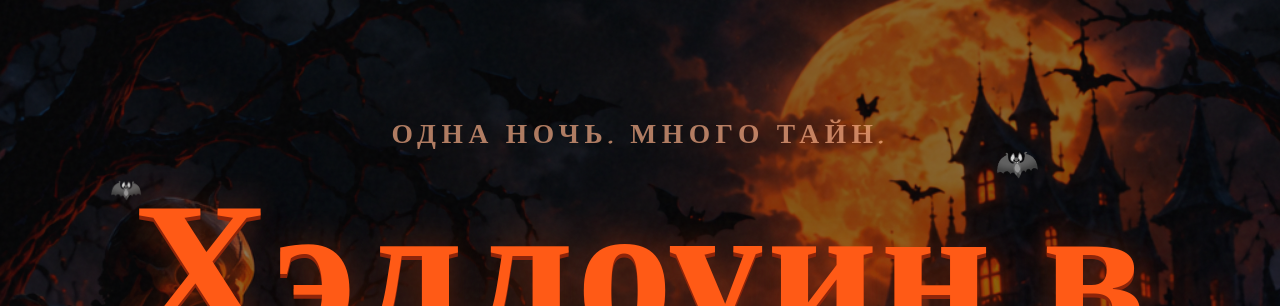
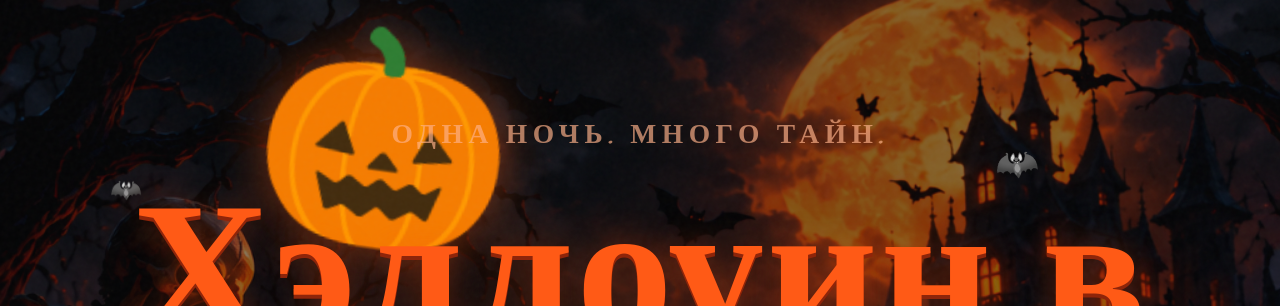
Before and after one commit to Sm1l/Halloween, a React (Vite) app: page / in a window 1280 px wide. Shown: the top 306 px of the page. Built offline with nearby package versions, Linux system fonts and the light colour scheme.

Commit message:
fix background + pumpkin

```diff
--- a/src/main.jsx
+++ b/src/main.jsx
@@ -59,7 +59,7 @@ function App() {
           </h1>
           <p className="hero-subtitle">Страшно весело будет всем</p>
         </motion.div>
-        {/* <motion.div
+        <motion.div
           className="pumpkin"
           animate={{ y: [0, -10, 0], rotate: [-5, 10, -5] }}
           transition={{ duration: 3.5, repeat: Infinity, ease: "easeInOut" }}
@@ -67,7 +67,7 @@ function App() {
           role="img"
         >
           🎃
-        </motion.div> */}
+        </motion.div>
         <motion.div
           className="skeleton skeleton-left"
           animate={{ rotate: [-8, 8, -8], y: [0, -20, 0] }}
@@ -89,7 +89,13 @@ function App() {
         <div className="hero-grain" aria-hidden="true" />
       </section>
 
-      <section className="details" id="details">
+      <section
+        className="details"
+        id="details"
+        style={{
+          backgroundImage: `url("${import.meta.env.BASE_URL}Details.png")`,
+        }}
+      >
         <div className="details-inner">
           <motion.div
             className="section-heading"
--- a/src/styles.css
+++ b/src/styles.css
@@ -119,7 +119,8 @@ h1 span {
 }
 .pumpkin {
   position: absolute;
-  bottom: 7%;
+  top: 5%;
+  left: 20%;
   font-size: clamp(7rem, 18vw, 13rem);
   line-height: 1;
   filter: drop-shadow(0 0 26px #ff5c1680);
@@ -173,7 +174,7 @@ h1 span {
   overflow: hidden;
   background: radial-gradient(ellipse at 50% 0%, #25120d 0%, #0c0c10 50%, #08080a 100%);
   border-top: 1px solid #38221b;
-  background-image: url("./Details.png");
+  /* background-image: url("./Details.png"); */
   background-position: center;
   background-repeat: no-repeat;
   background-size: cover;
```
Also changed, not shown: 5 other files (tests, documents, lock files or other folders).
